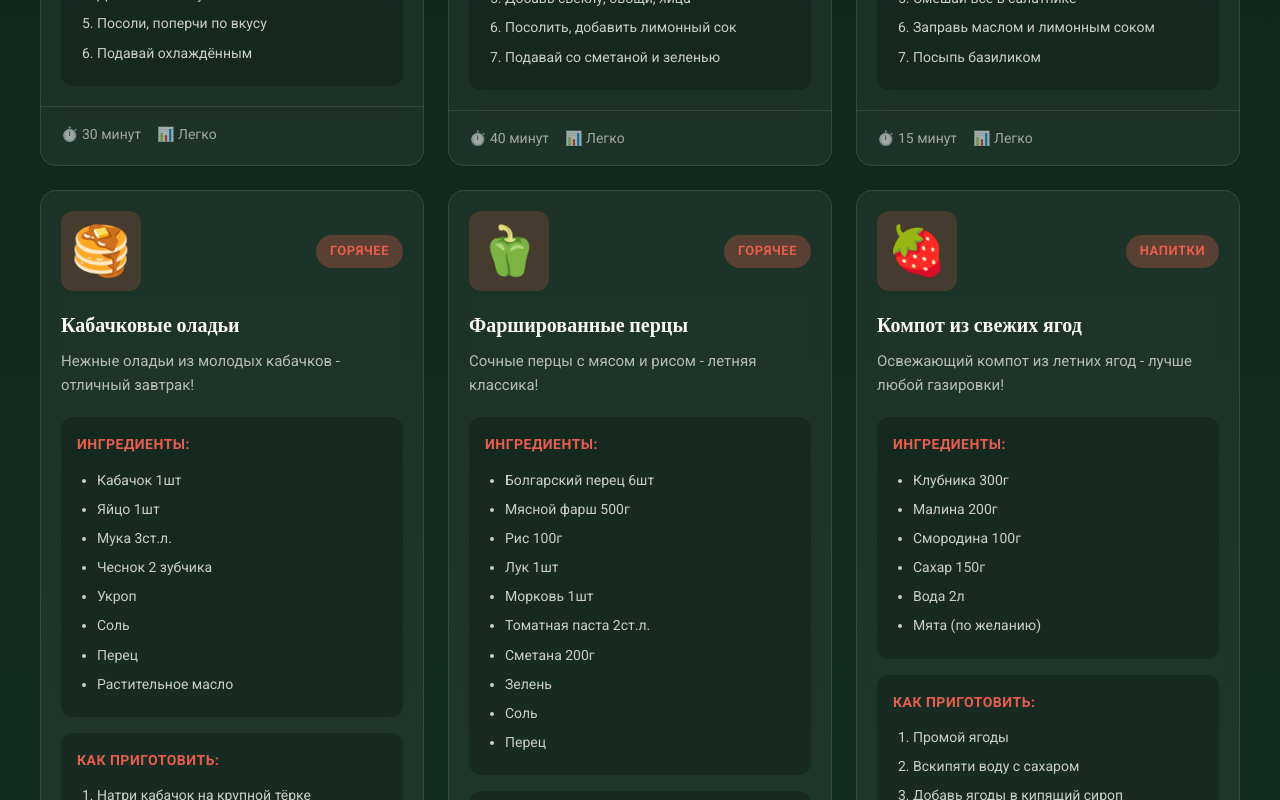
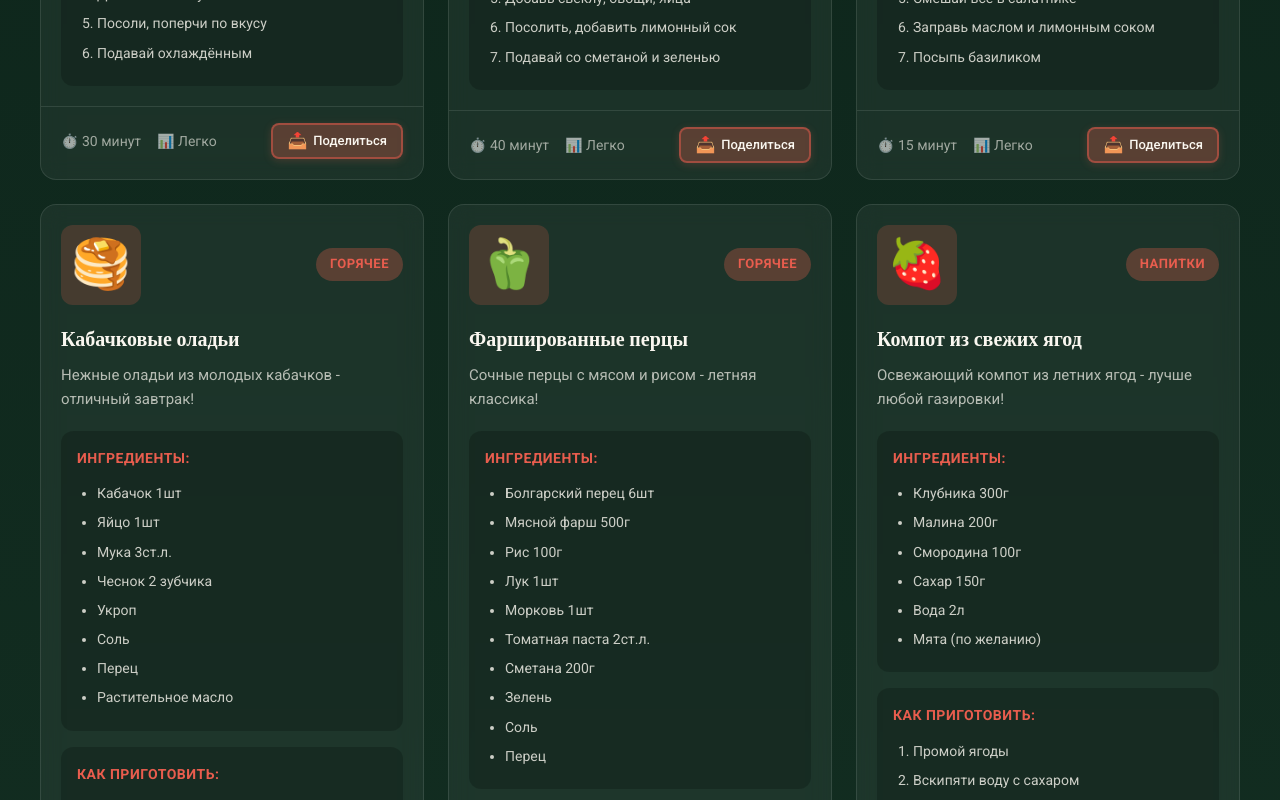
Before and after one commit to svideoproekt-ship-it/russka-kuhnya-9551, a React (Vite) app: page /seasonal-dishes in a window 1280 px wide. Shown: the part 1160-1960 px from the top of the page. Built offline with nearby package versions, Linux system fonts and the light colour scheme; a web font is replaced by a local one.

Commit message:
"feat: add share button to seasonal dishes"

```diff
--- a/src/pages/SeasonalDishes.css
+++ b/src/pages/SeasonalDishes.css
@@ -215,6 +215,47 @@
   font-size: 14px;
   color: rgba(250, 247, 240, 0.6);
 }
+/* Кнопка поделиться */
+.dish-share-btn {
+  background: rgba(232, 93, 78, 0.3) !important;
+  border: 2px solid rgba(232, 93, 78, 0.5) !important;
+  border-radius: 8px !important;
+  padding: 8px 14px !important;
+  display: inline-flex !important;
+  align-items: center !important;
+  gap: 6px !important;
+  cursor: pointer !important;
+  font-size: 13px !important;
+  color: #FAF7F0 !important;
+  font-family: 'Roboto', sans-serif !important;
+  font-weight: 500 !important;
+  white-space: nowrap !important;
+  transition: all 0.3s ease !important;
+  margin-left: auto !important;
+  box-shadow: 0 2px 8px rgba(232, 93, 78, 0.2) !important;
+  width: auto !important;
+  height: auto !important;
+  flex-shrink: 0 !important;
+}
+
+.dish-share-btn .share-icon {
+  font-size: 16px !important;
+  line-height: 1 !important;
+}
+
+.dish-share-btn .share-text {
+  font-size: 13px !important;
+  line-height: 1.2 !important;
+  color: #FAF7F0 !important;
+}
+
+.dish-share-btn:hover {
+  background: rgba(232, 93, 78, 0.5) !important;
+  border-color: #E85D4E !important;
+  transform: translateY(-2px) !important;
+  box-shadow: 0 4px 12px rgba(232, 93, 78, 0.4) !important;
+}
+
 
 /* Подвал */
 .seasonal-footer {
--- a/src/pages/SeasonalDishes.jsx
+++ b/src/pages/SeasonalDishes.jsx
@@ -195,6 +195,34 @@ const SeasonalDishes = () => {
   ];
 
   const categories = ['all', 'Супы', 'Салаты', 'Горячее', 'Напитки', 'Десерты'];
+  // Функция поделиться
+  const handleShare = async (dish) => {
+    const shareUrl = 'https://russka-kuhnya-9551.vercel.app/seasonal-dishes';
+    const shareText = `${dish.title} - Блюда сезона`;
+
+    // Проверяем поддержку Web Share API
+    if (navigator.share) {
+      try {
+        await navigator.share({
+          title: shareText,
+          text: dish.description,
+          url: shareUrl,
+        });
+        console.log('✅ Успешно поделились!');
+      } catch (error) {
+        console.log('Отменено пользователем');
+      }
+    } else {
+      // Fallback: копируем ссылку
+      try {
+        await navigator.clipboard.writeText(shareUrl);
+        alert('✅ Ссылка скопирована в буфер обмена!');
+      } catch (error) {
+        console.error('Ошибка копирования:', error);
+        alert('❌ Не удалось скопировать ссылку');
+      }
+    }
+  };
 
   const filteredDishes = activeCategory === 'all'
     ? dishes
@@ -257,9 +285,17 @@ const SeasonalDishes = () => {
             </div>
 
             <div className="dish-card-footer">
-              <span className="dish-meta">⏱️ {dish.time}</span>
-              <span className="dish-meta">📊 {dish.difficulty}</span>
-            </div>
+  <span className="dish-meta">⏱️ {dish.time}</span>
+  <span className="dish-meta">📊 {dish.difficulty}</span>
+  <button
+    className="dish-share-btn"
+    onClick={() => handleShare(dish)}
+    title="Поделиться"
+  >
+    <span className="share-icon">📤</span>
+    <span className="share-text">Поделиться</span>
+  </button>
+</div>
           </div>
         ))}
       </div>
```
